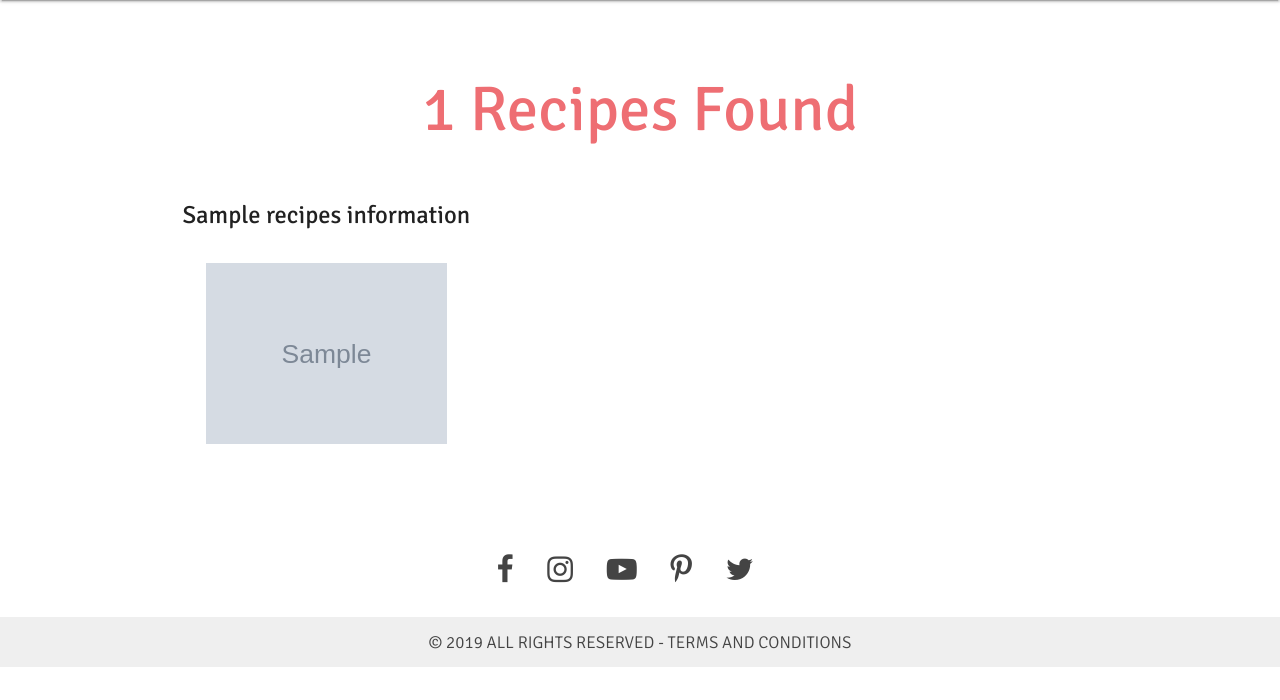
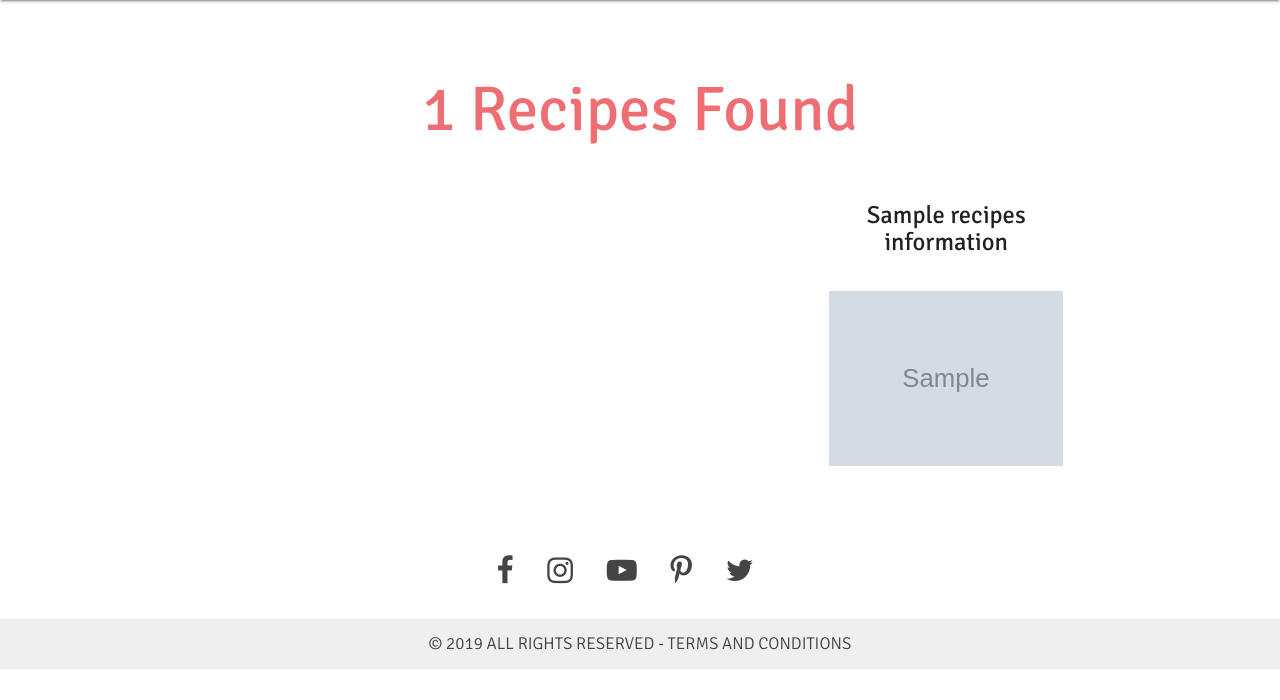
Before and after one commit to AlexiaDelorme/project-cookbook, a Flask app: page /results in a window 1280 px wide. Shown: the part 100-800 px from the top of the page. Run offline with Flask 2, Linux system fonts and the light colour scheme; grey boxes marked "Sample" are stand-in pictures; a database or web service that is not in the repository returns one stand-in record (values such as "Sample title"); some libraries are stand-ins or nearby versions.

Commit message:
Fixed grid system issue for recipes results by adding flexbox class

```diff
--- a/static/css/style.css
+++ b/static/css/style.css
@@ -5,6 +5,13 @@ body {
 
 h1, h2, h3 {
     color: #ee6e73;
+}
+
+.flexbox {
+  display: flex;
+  flex-wrap: wrap;
+  justify-content: center;
+  align-items: center;
 }
 
 /* ------------------------------------------------------------ HEADER ------ */
--- a/templates/explore_results.html
+++ b/templates/explore_results.html
@@ -2,8 +2,6 @@
 {% block content %}
 
 <!-- RECIPE CARDS -->
-
-<div class="row center-align">
 
     {% if recipes_number == 0 %}
 
@@ -13,7 +11,7 @@
 
     {% else %}
 
-        <div class="row center-align">
+        <div class="row flexbox">
 
             {% for recipe in recipes %}
 
@@ -28,6 +26,4 @@
 
     {% endif %}
 
-</div>
-
 {% endblock %}
--- a/templates/results.html
+++ b/templates/results.html
@@ -2,8 +2,6 @@
 {% block content %}
 
 <!-- RECIPE CARDS -->
-
-<div class="row center-align">
 
     {% if recipes_number == 0 %}
 
@@ -13,7 +11,7 @@
 
     {% else %}
 
-        <div class="row center-align">
+        <div class="row flexbox">
 
             {% for recipe in recipes %}
                 <div class="col s12 m6 l4 category-box">
@@ -26,6 +24,4 @@
 
     {% endif %}
 
-</div>
-
 {% endblock %}
```
